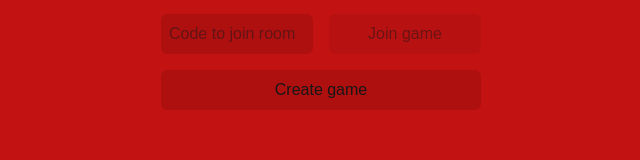
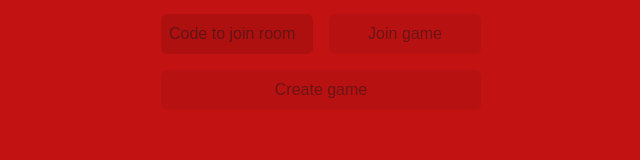
Before and after one commit to calvinchiff/the-bad-review, a Next.js app in the folder frontend/: page / in a window 1280 px wide. Shown: the part 218-378 px from the top of the page, without its empty margins (319-959 px from the left). Built offline with nearby package versions, Linux system fonts and the light colour scheme; a web font is replaced by a local one.

Commit message:
update: disable button if username empty

```diff
--- a/frontend/app/page.tsx
+++ b/frontend/app/page.tsx
@@ -144,8 +144,13 @@ export default function Home() {
 					)}
 				</div>
 				<button
+					disabled={username == ""}
 					onClick={handleCreate}
-					className="w-80 p-2 rounded-md cursor-pointer bg-black/10"
+					className={`w-80 p-2 rounded-md bg-black/10 ${
+						username == ""
+							? "opacity-50 cursor-not-allowed"
+							: "opacity-100 cursor-pointer"
+					}`}
 				>
 					Create game
 				</button>
```
